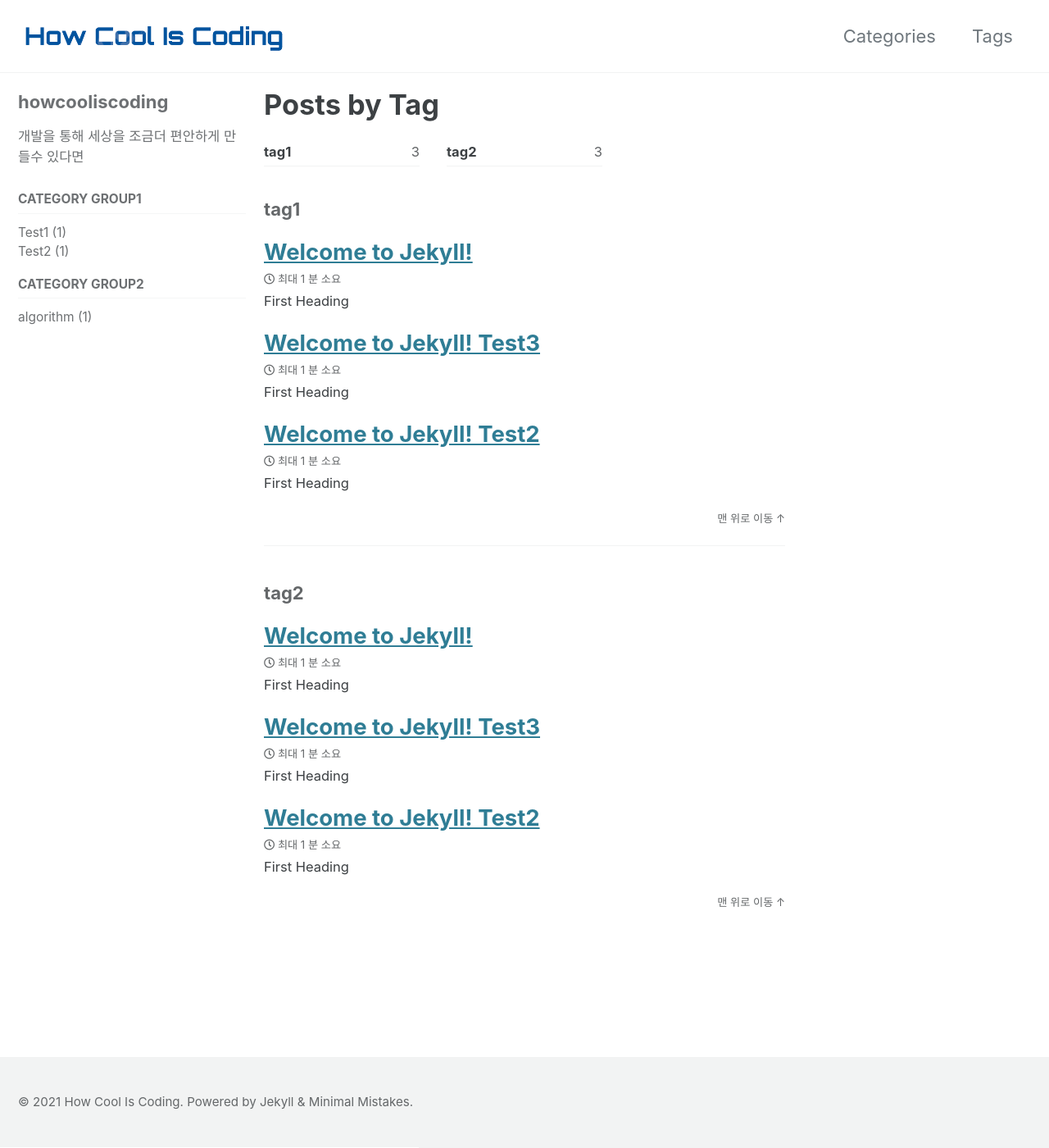
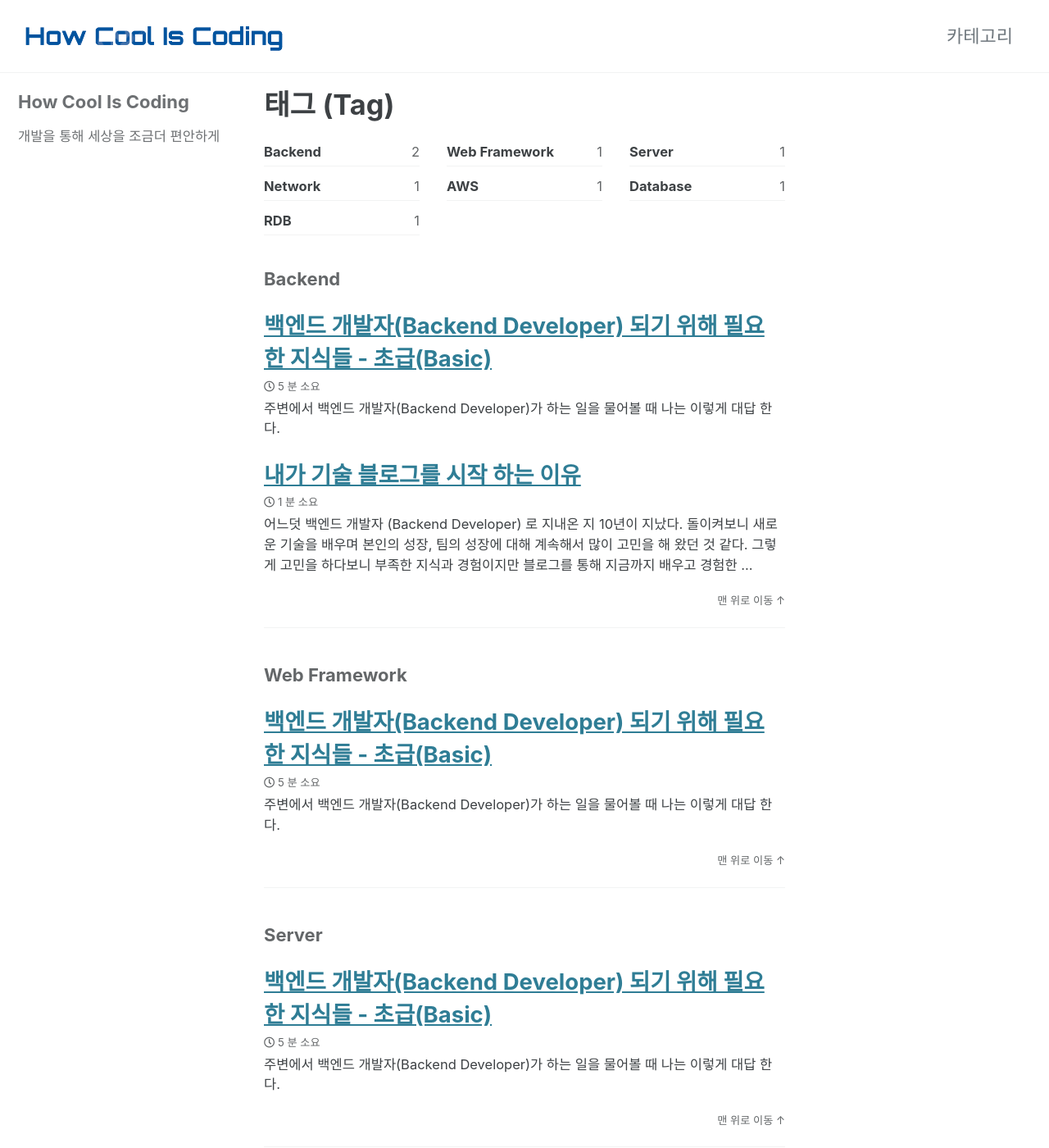
Before and after one commit to howcooliscoding/howcooliscoding.github.io, a Jekyll site: the page built from _pages/tag-archive.md, in a window 1280 px wide and 1400 px high. Shown: the whole window at 82% size. Built offline with Jekyll 4.4.1, drawn with Linux system fonts in a browser that asks for light colours; cached includes are drawn as plain includes; some of the changed text lies outside the part shown.

Commit message:
first and second posting

```diff
--- a/_config.yml
+++ b/_config.yml
@@ -94,9 +94,9 @@ analytics:
 
 # Site Author
 author:
-  name             : "howcooliscoding"
+  name             : "How Cool Is Coding"
   avatar           : # path of avatar image, e.g. "/assets/images/bio-photo.jpg"
-  bio              : "개발을 통해 세상을 조금더 편안하게 만들수 있다면"
+  bio              : "개발을 통해 세상을 조금더 편안하게"
   location         :
   email            :
   links:
--- a/_data/navigation.yml
+++ b/_data/navigation.yml
@@ -1,6 +1,4 @@
 # main links
 main:
-  - title: "Categories"
+  - title: "카테고리"
     url: /categories/
-  - title: "Tags"
-    url: /tags/
--- a/_includes/sidebar.html
+++ b/_includes/sidebar.html
@@ -22,40 +22,6 @@
     <nav class="nav__list">
       <input id="ac-toc" name="accordion-toc" type="checkbox" />
       <label for="ac-toc">{{ site.data.ui-text[site.locale].menu_label }}</label>
-      <ul class="nav__items" id="category_tag_menu">
-          <li>
-            <span class="nav__sub-title">Category Group1</span>
-                <ul>
-                    {% for category in site.categories %}
-                        {% if category[0] == "Test1" %}
-                            <li><a href="/categories/#test1" class="">Test1 ({{category[1].size}})</a></li>
-                        {% endif %}
-                    {% endfor %}
-                </ul>
-                <ul>
-                  {% for category in site.categories %}
-                      {% if category[0] == "Test2" %}
-                          <li><a href="/categories/#test2" class="">Test2 ({{category[1].size}})</a></li>
-                      {% endif %}
-                  {% endfor %}
-                </ul>
-            <span class="nav__sub-title">Category Group2</span>
-                <ul>
-                    {% for category in site.categories %}
-                        {% if category[0] == "algorithm" %}
-                            <li><a href="/categories/#algorithm" class=""> algorithm ({{category[1].size}})</a></li>
-                        {% endif %}
-                    {% endfor %}
-                </ul>
-                <ul>
-                    {% for category in site.categories %}
-                        {% if category[0] == "Programmers" %}
-                            <li><a href="/categories/#programmers" class=""> programmers ({{category[1].size}})</a></li>
-                        {% endif %}
-                    {% endfor %}
-                </ul>
-          </li>
-      </ul>
     </nav>
 
   </div>
--- a/_pages/category-archive.md
+++ b/_pages/category-archive.md
@@ -1,5 +1,5 @@
 ---
-title: "Posts by Category"
+title: "카테고리 (Category)"
 layout: categories
 permalink: /categories/
 author_profile: true
--- a/_pages/tag-archive.md
+++ b/_pages/tag-archive.md
@@ -1,5 +1,5 @@
 ---
-title: "Posts by Tag"
+title: "태그 (Tag)"
 layout: tags
 permalink: /tags/
 author_profile: true
--- a/_posts/2012-09-12-how-to-write-a-blog.md
+++ /dev/null
@@ -1,40 +0,0 @@
----
-title:  "Welcome to Jekyll!"
-toc: true
-toc_sticky: true
-date: 2021-01-22
-update: 2021-02-06
-categories:
-  - Test1
-tags:
-  - tag1
-  - tag2
-keywords:
-  - keyword1
-  - keyword2
----
-
-## First Heading
-
-**Hello world**,
-
-this is my first Jekyll blog post. I hope you like it! this is my first Jekyll blog post. I hope you like it!
-
-this is my first Jekyll blog post. I hope you like it! this is my first Jekyll blog post. I hope you like it!
-
-## Second Heading
-
-**Hello world**,
-
-this is my first Jekyll blog post. I hope you like it! this is my first Jekyll blog post. I hope you like it!
-
-this is my first Jekyll blog post. I hope you like it! this is my first Jekyll blog post. I hope you like it!
-
-
-## Third Heading
-
-### 1) test 1
-this is my first Jekyll blog post. I hope you like it! this is my first Jekyll blog post. I hope you like it!
-
-### 2) test 2
-this is my first Jekyll blog post. I hope you like it! this is my first Jekyll blog post. I hope you like it!
--- a/_posts/2020-04-02-second-posting.md
+++ /dev/null
@@ -1,40 +0,0 @@
----
-title:  "Welcome to Jekyll! Test2 "
-toc: true
-toc_sticky: true
-date: 2020-04-02
-update: 2020-04-08
-categories:
-  - Test2
-tags:
-  - tag1
-  - tag2
-keywords:
-  - keyword1
-  - keyword2
----
-
-## First Heading
-
-**Hello world**,
-
-this is my first Jekyll blog post. I hope you like it! this is my first Jekyll blog post. I hope you like it!
-
-this is my first Jekyll blog post. I hope you like it! this is my first Jekyll blog post. I hope you like it!
-
-## Second Heading
-
-**Hello world**,
-
-this is my first Jekyll blog post. I hope you like it! this is my first Jekyll blog post. I hope you like it!
-
-this is my first Jekyll blog post. I hope you like it! this is my first Jekyll blog post. I hope you like it!
-
-
-## Third Heading
-
-### 1) test 1
-this is my first Jekyll blog post. I hope you like it! this is my first Jekyll blog post. I hope you like it!
-
-### 2) test 2
-this is my first Jekyll blog post. I hope you like it! this is my first Jekyll blog post. I hope you like it!
--- a/_posts/2021-01-01-third-posting.md
+++ /dev/null
@@ -1,40 +0,0 @@
----
-title:  "Welcome to Jekyll! Test3"
-toc: true
-toc_sticky: true
-date: 2021-01-02
-update: 2021-01-08
-categories:
-  - algorithm
-tags:
-  - tag1
-  - tag2
-keywords:
-  - keyword1
-  - keyword2
----
-
-## First Heading
-
-**Hello world**,
-
-this is my first Jekyll blog post. I hope you like it! this is my first Jekyll blog post. I hope you like it!
-
-this is my first Jekyll blog post. I hope you like it! this is my first Jekyll blog post. I hope you like it!
-
-## Second Heading
-
-**Hello world**,
-
-this is my first Jekyll blog post. I hope you like it! this is my first Jekyll blog post. I hope you like it!
-
-this is my first Jekyll blog post. I hope you like it! this is my first Jekyll blog post. I hope you like it!
-
-
-## Third Heading
-
-### 1) test 1
-this is my first Jekyll blog post. I hope you like it! this is my first Jekyll blog post. I hope you like it!
-
-### 2) test 2
-this is my first Jekyll blog post. I hope you like it! this is my first Jekyll blog post. I hope you like it!
--- /dev/null
+++ b/_posts/2021-06-25-why-do-i-start-tech-blog.md
@@ -0,0 +1,26 @@
+---
+title:  "내가 기술 블로그를 시작 하는 이유"
+toc: true
+toc_sticky: true
+date: 2021-06-25
+update: 2021-06-25
+categories:
+  - Intro
+tags:
+  - Backend
+---
+
+어느덧 백엔드 개발자 (Backend Developer) 로 지내온 지 10년이 지났다. 돌이켜보니 새로운 기술을 배우며 본인의 성장, 팀의 성장에 대해 계속해서 많이 고민을 해 왔던 것 같다. 그렇게 고민을 하다보니 부족한 지식과 경험이지만 블로그를 통해 지금까지 배우고 경험한 것들을 나누는 것에 대해 생각해보게 되었다. 그래서 첫 포스팅을 내가 블로그를 시작하는 이유에 대해 정리 해 보기로 했다.
+
+## 1. 지식과 경험의 공유
+첫번째는 지식과 경험의 공유이다. 개발 5년차가 지나면서 부터는 어느정도 지식과 경함이 쌓여지고 함께 일하는 팀원들이 생기면서 지식과 경험의 공유의 필요성에 대해 생각해보게 되었다. 개인적으로 알고 있는것은 아낌없이 나누고 알려주자 라는 생각으로 팀원들 에게 알고 있는 지식을 알려주는 편이었다. 그러다 경험과 지식을 알려주는 것을 팀원이 아니라 그 범위를 이제 개발을 시작하는 개발자들이나 함께 비슷한 고민을 하는 개발자들로 넓혀 보면 어떨까 생각했습니다.
+
+
+## 2. 관심 있는 기술의 나눔
+개발자라면 너무나 공감하겠지만 새로운 기술들이 계속해서 나오고 기술이 너무 빨리 변해간다. 새로운 기술들과 변하는 기술들에 대해 자유롭게 나누고 새로운 시도도 해보고 싶지만 직장에서는 현실적인 문제들에 부딪히거나 기존에 있는 기술 스택을 바꾸는 일이 어려운 일이다보니 새로운 기술에 대한 이야기는 흘러가는 경우가 많았다. 회사에서는 가볍게 지나쳐 갈 수 있는 새로운 기술에 대한 이야기를 블로그를 통해 나누면 어떨까 생각 했다.
+
+## 3. 나눔을 통한 함께 성장
+개발자로 5년 정도 까지는 개인의 성장에만 집중해왔던거 같다. 하지만 그 이후로 지금까지 중요하게 고민하는 것 중에 하나가 팀의 성장 이다. 팀의 역량을 키운 다는 것은 개인의 개발 역량을 키우는 것보다 훨신 어려운 일이었다. 팀의 성장을 위해 느낀 것 중에 하나가 바로 나눔을 통한 함께 성장이다. 지식과 경험을 나눌수록 결국 팀원의 역량이 좋아지고 팀의 역량이 좋아지며 팀의 역량이 향상 되면 결국 팀의 성장과 함께 저도 성장 한다는 것을 경험 할수 있었다. 블로그에서 경험과 지식의 나눔을 통해 함께 성장 하고 싶다는 생각을 했다.
+
+## 마지막으로
+아직도 부족하고 배워야할게 많은 개발자이다. 하지만 작은 지식과 경험이라도 선한 영향력을 줄수 있는 개발자가 되고 싶어 용기내어 블로그를 시작해 본다.
--- /dev/null
+++ b/_posts/2021-06-26-things-to-know-for-backend-developer-basic.md
@@ -0,0 +1,85 @@
+---
+title:  "백엔드 개발자(Backend Developer) 되기 위해 필요한 지식들 - 초급(Basic)"
+toc: true
+toc_sticky: true
+date: 2021-06-26
+update: 2021-06-26
+categories:
+  - Backend
+tags:
+  - Backend
+  - Web Framework
+  - Server
+  - Network
+  - AWS
+  - Database
+  - RDB
+---
+
+주변에서 백엔드 개발자(Backend Developer)가 하는 일을 물어볼 때 나는 이렇게 대답 한다.
+
+> 프론트엔드 개발자(Frontend Developer)는 눈에 보이는 개발을 한다면 백엔드 개발자(Backend Developer)는 눈에 보이지 않는 것들을 개발 해요.
+
+결국 눈에 모이지 않는 모든 것들을 개발하는 사람이 바로 백엔드 개발자(Backend Developer)이다. 시스템이나 서비스의 규모에 따라 차이가 있겠지만 결국 훌륭한 백엔드 개발자로 성장 하기 위해서는 다양한 범위의 지식과 경험을 가지고 있어야 한다.
+
+프론트엔드와 연동을 위한 API 개발 부터, DBMS, 파일스토리지, 네트워크 및 인프라 구성 등 서비스 동작을 위한 기본적인 서버 관련 업무 뿐만 아니라 서비스 운영을 위한 로그수집, 서버 모니터링, 캐싱, 데이터 분석 시스템, 빌드 및 배포 환경 구축 등 운영을 위한 여러가지 업무들도 신경 써야 한다. 그래서 오늘은 '백엔드 개발자(Backend Developer) 되기 위해 필요한 지식들' 첫번째 이야기를 나누어 볼까 한다.
+
+먼저 백엔드 개발자(Backend Developer) 되기 위해 알아야 할 것들은 다음과 같다.
+![backend-basic](/assets/images/2021/20210626-backend-basic-1.png)
+
+첫번째 이야기에서는 기본적으로 원하는 서버를 개발하고 배포 하여 서비스에 적용하기 위한 지식들을 정리 해봤다.
+
+## 1. API 개발 (REST API)
+
+백엔드 개발자의 시작은 바로 프론트엔드와 연동하기 위한 API 개발이다. 그래서 백엔드 개발자가 되기로 마음을 먹었다면 '원하는 기능의 API를 만들어야지' 라고 생각 하면된다. 그중에서도 REST API를 시작하면 좋은 이유는 오랫동안 API개발의 표준 처럼 사용 되어 왔고 서버개발의 전반적인 흐름을 이해 하는데 도움이 되기 때문이다. 최근에는 GraphQL을 도입하는 회사들도 많아지고 개발 생산성도 좋은 편이지만 아직 까지는 좋은 백엔드 개발자가 되기 위해서는 REST API를 먼저 익히고 학습 하는게 좋다고 생각한다.
+
+## 2. 개발 언어와 웹 프레임워크 (Language & Web Framework)
+
+앞서 얘기한 REST API를 실제로 개발하기 위해 필요한 도구가 바로 개발 언어와 웹 프레임워크이다. 이미 알고 있겠지만 백엔드 개발을 위한 개발 언어와 웹 프레임워크는 NodeJS (JavaScript, TypeScript), Ruby On Rails, Python Django, Spring Boot(Java, Kotlin), golang 등 아주 다양하다. 대부분 개발 언어와 웹 프레임워크 선택을 위해 많이 고민할 텐데 저는 개인적으로 이미 잘 알고 있는 개발언어가 있다면 개발 언어에 맞는 웹 프레임워크를 선택 할 것을 추천한다. golang의 경우 다른 언어 대비 웹 프레임워크가 정형화 되어 있지는 않지만 golang 을 제외 하고는 쉽게 설정하고 서버를 띄울수 있도록 웹 프레임워크가 잘 되어 있다.
+
+개발 언어와 웹 프레임워크를 처음 부터 고민하는 분이라면 개인적으로는 NodeJS (TypeScript)를 추천한다. 추천하는 이유는
+
+- ReactJS, NextJS 등 훌륭한 프론트엔드 개발 언어와 같은 언어를 사용한다는점
+- TypeScript 이후 기존 JavaScript 의 단점들을 보완하여 정적 타입 체킹을 통해 자동완성이나 잘못된 변수/함수 사용에 대한 에러 알림 등이 가능해져 개발시 안정적인 코드를 만들 수 있음
+- Serverless 에 가장 편리하고 적합하게 사용 할수 있음
+
+이다.
+
+개인적으로 많이 사용하는 개발 언어와 웹 프레임워크는 Ruby On Rails, NodeJS (TypeScript), Golang 이다. Ruby On Rails를 가장 많이 쓰는 이유는 가장 많이 개발 해왔고 그러다보니 여전히 개인적인 개발 생산성은 가장 좋기 때문이다. 하지만 Ruby On Rails 개발자를 점점 찾기 힘들어지고 다른 웹 프레임워크들 역시 개발 생산성이 좋아지면서 Ruby On Rails를 써야할 이유가 점점 사라져 가고 있다. 그래서 그 대안으로 몇년 전 부터는 위에서 언급한 장점들을 가진 NodeJS (TypeScript)를 많이 사용하려고 하고 있다. golang 의 경우 정형화된 웹 프레임워크가 없다보니 사용중인 라이브러리가 유지보수가 안되거나 기본적인 기능들을 직접 구현해야 하는 경우도 있지만 성능에서 압도적인 우위를 보이고, 언어 특성상 문법이 간단하고 컨벤션들이 정형화 되어 있어 개발 협업 및 코드 관리에 용이한 장점이 있다. 마이크로 서비스 처럼 단순한 기능을 만들 때에는 golang 도 좋은 선택지라고 생각이 된다.
+
+## 3. 서버 기본 지식 (Server)
+앞서 선정한 개발 언어와 웹 프레임워크를 통해 API 개발에 성공 했다면 다음에 필요한 내용이 개발한 API를 어떻게 서버에 올려서 API 서비스를 할까 일것이다. 요즘은 기존의 서버의 개념과 다른 Serverless 가 유행하고 실제 코드만 있으면 바로 서비스 할수 있을 정도로 만들어주는 서비스 들이 많이 있지만 백엔드 개발자가 되기로 마음을 먹었다면 일단 AWS의 EC2 Instance 와 친해져야 한다. 그리고 EC2 Instance에 올라가는 이미지들이 주로 Linux 기반의 OS라서 Linux 주요 커맨드 들도 잘 알고 있으면 좋다. AWS말고 GCP (Google Cloud Platform) 도 있지만 개인적으로 AWS에 익숙하다보니 앞으로 이야기들은 대부분 AWS 관리형 서비스 (AWS Managed Service) 중심으로 진행 할 예정이다.
+AWS EC2 Instance를 이해 했다면 지금은 조금 이해하기 어려운 개념 일 수도 있지만 AWS는 AWS Elastic Beanstalk과 같은 관리형 플랫폼 서비스를 이해 하면 좋다. PaaS 라고도 볼 수 있는데 원하는 개발 결과물 코드만 있으면 기본 인프라 구성, 배포, 애플리케이션 버전 제어, 자동 확장 기능까지 전체 시스템을 구축 해준다. 간단하더라도 웹 프레임워크를 통해 API 개발을 성공 했다면 AWS Elastic Beanstalk 환경을 구성해서 배포 까지 해볼 것을 추천한다. Load Balancer, Auto Scaling, SSL 적용, 네트워크 구성 등 AWS Elastic Beanstalk에 내부에서 동작하는 요소들에 대한 구체적인 설명은 다른 포스트로 설명 하려고 한다.
+
+## 5. 네트워크 기본 지식 (Network)
+
+웹 프레임워크를 통해 API 개발을 서버 또는 위에서 언급한 AWS Elastic Beanstalk 위애 올렸다면 그 뒤로 필요한 지식은 네트워크에 대한 기본 지식이다. 일단 REST API의 기반이 되는 HTTP 부터 원하는 Domain 에 연결하여 서비스 하기 위한 DNS, EC2 에 접속하기 위한 SSH 연결 그리고 지금 자세히 다루지는 않겠지만 서버가 올라가기 위한 기본 네트워크 구성 (VPC, Routing Table, Subnet)등 서버 동작 전체를 잘 이해 하기 위해서는 네트워크에 대한 기본 지식이 필요하다.
+
+## 6. 데이터베이스 (Database)
+
+개인적으로 백엔드 개발자로서 가장 중요한 분야는 바로 데이터베이스라고 생각한다. API 개발이 백엔드 개발 중에서 프론트엔드와 연동하는 가장 앞단에 있다면 데이터베이스의 경우 가장 뒷단에서 개발하고자 하는 서비스를 위해 필요한 데이터를 체계적으로 저장하는 데이터 저장소의 역할을 한다. 데이터베이스의 종류는 MySQL와 같은  관계형 데이터베이스 (Relational Database : RDB) 에서 부터 MongoDB, Redis, ElasticSearch 등 NoSQL 까지 다양한 종류가 있는데  백엔드 개발자를 시작 한다면  개인적으로 MySQL와 같은 관계형 데이터베이스 부터 시작 하는 것을 추천한다.
+
+백엔드 개발자를 시작하시는 분들에게 MySQL와 같은 RDB를 추천 하는 이유는 다음과 같다.
+
+- 데이터를 정형화하고 모델링하는 연습을 할수 있고
+- 다양한 데이터 베이스가 쓰이는 있지만 여전히 현업에서 가장 우선적으로 고려되는 저장소 있고
+- 데이터를 다룰수 있는 SQL 쿼리의 개념을 잘 이해 할수 있음
+
+데이터베이스에서 중요한 개념 중에 하나는 바로 CRUD이다. CRUD는 대부분의 데이터베이스의 기본적인 데이터 처리 기능인 Create(생성), Read(읽기), Update(갱신), Delete(삭제)를 가리키는 말이다.
+
+그리고 실제 Create(생성), Read(읽기), Update(갱신), Delete(삭제) 등의 CRUD 개발 작업을 할때 실제 쿼리를 이용하여 개발 하는 경우도 있지만  ORM (Object-relational mapping) 같은 추상화된 프레임워크를 사용 하는 경우가 많다. 결국 API 개발하면서 필요한 데이터베이스를 설계 하고 ORM 을 이용하여 간단하게 데이터베이스와 연동하는 코드를 작성 할수 있다.
+
+## 7. 분산 스토리지 (Distributed Storage)
+
+데이터베이스가 서비스에 필요한 데이터를 저장 한다면 사진, 동영상 등 서비스에 필요한 파일들은 어디에 저장 할까? 서비스에 필요한 서비스들을 저장하는 공간이 바로 분산 스토리지 (Distributed Storage)이다.  분산 스토리지라는 단어가 생소 할수 있는데 클라우드 기반의 파일 저장소 라고 생각하면 된다. 이미 친숙한 AWS S3 (Simple Storage Service) 가 바로 분산 스토리지 중의 하나이다.
+
+예전에는 서버에서 직접 파일들을 관리하는 경우도 있었는데 구글 파일 시스템 (Google File System) 논문을 발표하고 AWS S3 (Simple Storage Service) 가 보편화 되면서 분산 스토리지가 백엔드 개발을 위한 파일 저장소로 자리 잡게 되었다.
+
+## 8. 기본적인 프론트엔드 기술 (Basic Frontend Skill)
+
+백엔드 개발자도 프론트엔드 개발을 할줄 알아야 할까? 정답은 ‘백엔드 개발자도 기본적인 프론트엔드 기술을 알아야 한다’이다. 예전에만 해도 백엔드 개발자, 프론트엔드 개발자가 명확히 나뉘어 있지 않고 웹 프로젝트 자체가 뷰를 포함한 MVC 형태로 구현되는 경우가 많았다. 그리고 최근에는 프론트엔드 개발과 백엔드 API 개발이 명확하게 나뉘는 형태의 아키텍처가 주류를 이루고 있긴  하지만 내부 백오피스, 관리페이지 (Admin) 등을 개발 할 때는 여전히 MVC 형태로 개발 되는 경우도 볼수 있다. 그러다 보니
+HTML/CSS, JavaScript 등 기본적인 프론트엔드 기술은 알아두는 것이 필요하다.
+
+## 마무리
+
+지금까지 백엔드 개발자가 되기위해 필요한 지식들에 대한 기본적인 것들을 정리 해보았다. 이미 백엔드 개발을 많이 한 사람들에게는 당연한 내용일 수도 있겠지만 백엔드 개발자를 시작하는 분들에게는 많은 내용 일수도 있을거라는 생각이 든다. 배워야 할것도 알아야 할것도 많아 힘들 수도 있겠지만 반대로 광범위한 지식을 필요로 하는 백엔드 개발이 개발자 로서의 매력이기도 하다. 백엔드 개발자가 되기 위한 기본에 대한 내용으로 시작을 했지만 앞으로 중급, 고급 등 계속 해서 백엔드 개발자가 되기위해 필요한 지식들을 정리 해보려 한다.
```
Also changed, not shown: robots.txt (added, +14 -0 lines), assets/images/2021/20210626-backend-basic-1.png (added).
